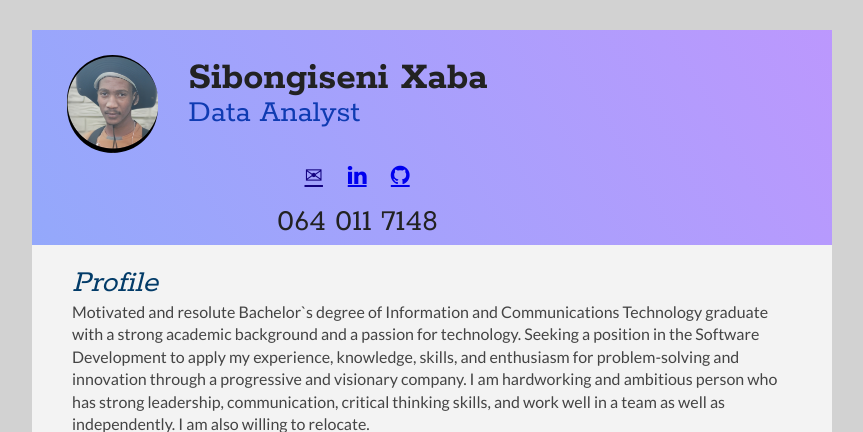
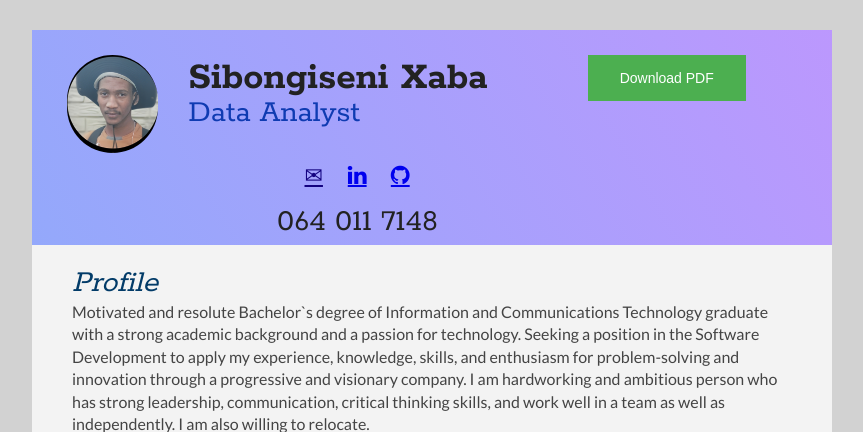
Before and after one commit to Nonkosii/My-Resume, a Django app: page / in a window 1280 px wide. Shown: the top 432 px of the page, without its empty margins (208-1071 px from the left). Run offline with Django 4.2, Linux system fonts and the light colour scheme.

Commit message:
final commit

```diff
--- a/website/templates/home.html
+++ b/website/templates/home.html
@@ -32,7 +32,7 @@
 			<img src="{% static 'image/headshot.jpg' %}" alt=""/>
 		</div>
 
-
+		<a href="{% static 'pdf/cv.pdf' %}" download><button>Download PDF</button></a>
 
 
 		<div id="name">
```
